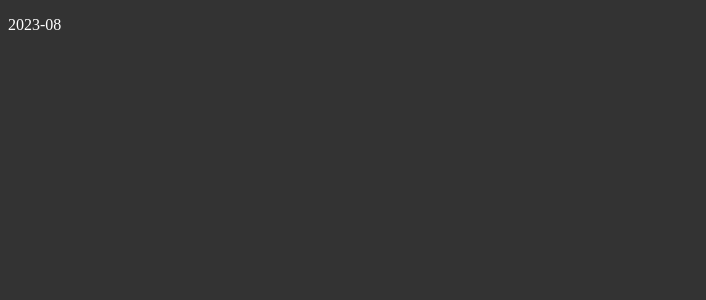
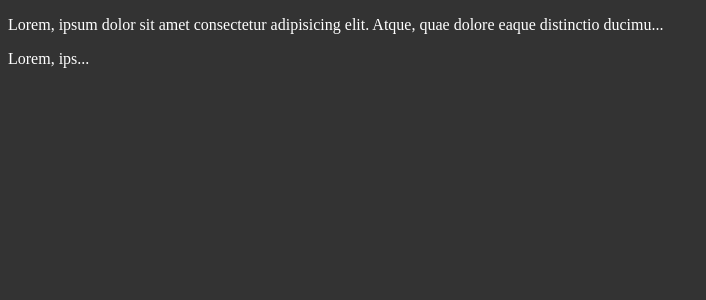
Before and after one commit to Yuri-Simonov/My-Angular-Course, an Angular app: page / in a window 1280 px wide. Shown: the top 300 px of the page, without its empty margins (0-706 px from the left). Built offline with nearby package versions, Linux system fonts and the light colour scheme.

Commit message:
5. Кастомные пайпы

```diff
--- a/src/app/app.component.html
+++ b/src/app/app.component.html
@@ -1,17 +1,12 @@
-<!-- <h1>{{ title | lowercase }}</h1>
-<h1>{{ title | uppercase }}</h1>
-<h1>{{ "какая-то строка" | uppercase }}</h1>
-<h1>{{ "какая-то строка вместе с переменной title " + title | lowercase }}</h1> -->
-
-<!-- <h1>{{ "какая-то строка вместе с переменной title" | titlecase }}</h1> -->
-
-<!-- <p>{{ user | json }}</p> -->
-
-<!-- <p>{{ "какая-то строка" | slice : 2 }}</p>
-<p>{{ "какая-то строка" | slice : 2 : 6 }}</p> -->
-
-<!-- <p>{{ someDate }}</p>
-<p>{{ someDate | date }}</p>
-<p>{{ someDate | date : "YYYY-MM-DDThh:mm:ssTZD" }}</p> -->
-
-<p>{{ someDate | date : "YYYY-MM-DDThh:mm:ssTZD" | slice : 0 : 7 }}</p>
+<p>
+  {{
+    "Lorem, ipsum dolor sit amet consectetur adipisicing elit. Atque, quae dolore eaque distinctio ducimus consequatur sed sunt aspernatur illo consequuntur earum ut vel, tempora nemo nobis accusantium fugit obcaecati accusamus."
+      | cutText
+  }}
+</p>
+<p>
+  {{
+    "Lorem, ipsum dolor sit amet consectetur adipisicing elit. Atque, quae dolore eaque distinctio ducimus consequatur sed sunt aspernatur illo consequuntur earum ut vel, tempora nemo nobis accusantium fugit obcaecati accusamus."
+      | cutText : 10
+  }}
+</p>
--- a/src/app/app.module.ts
+++ b/src/app/app.module.ts
@@ -3,10 +3,12 @@ import { BrowserModule } from '@angular/platform-browser';
 
 import { AppRoutingModule } from './app-routing.module';
 import { AppComponent } from './app.component';
+import { CutTextPipe } from './pipes/cut-text.pipe';
 
 @NgModule({
   declarations: [
-    AppComponent
+    AppComponent,
+    CutTextPipe
   ],
   imports: [
     BrowserModule,
--- /dev/null
+++ b/src/app/pipes/cut-text.pipe.ts
@@ -0,0 +1,11 @@
+import { Pipe, PipeTransform } from '@angular/core';
+
+@Pipe({
+  name: 'cutText',
+})
+export class CutTextPipe implements PipeTransform {
+  transform(value: string, maxLength = 100): string {
+    if (value.length > maxLength) return value.substring(0, maxLength) + '...';
+    else return value;
+  }
+}
```
Also changed, not shown: 1 other file (tests, documents, lock files or other folders).
